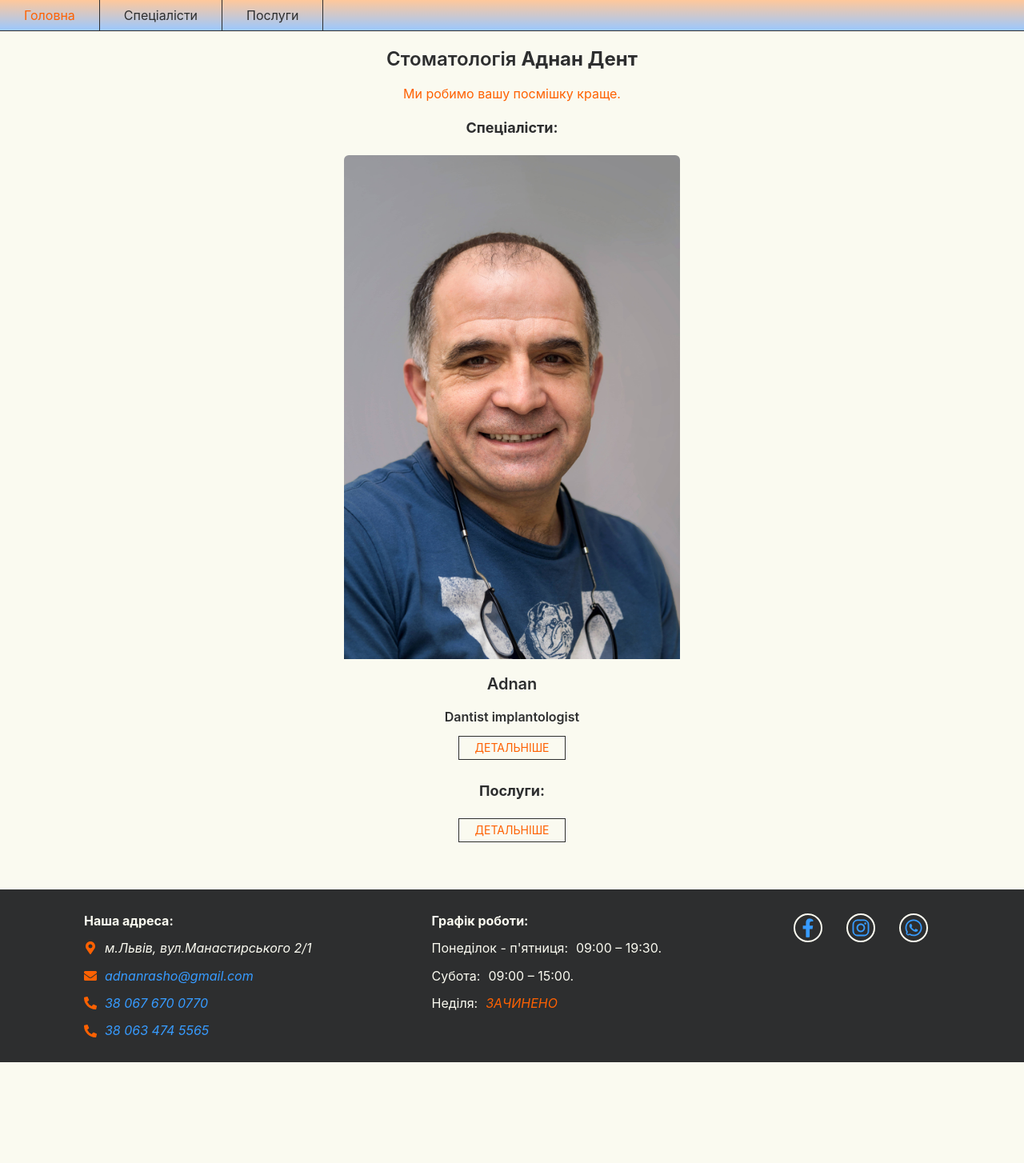
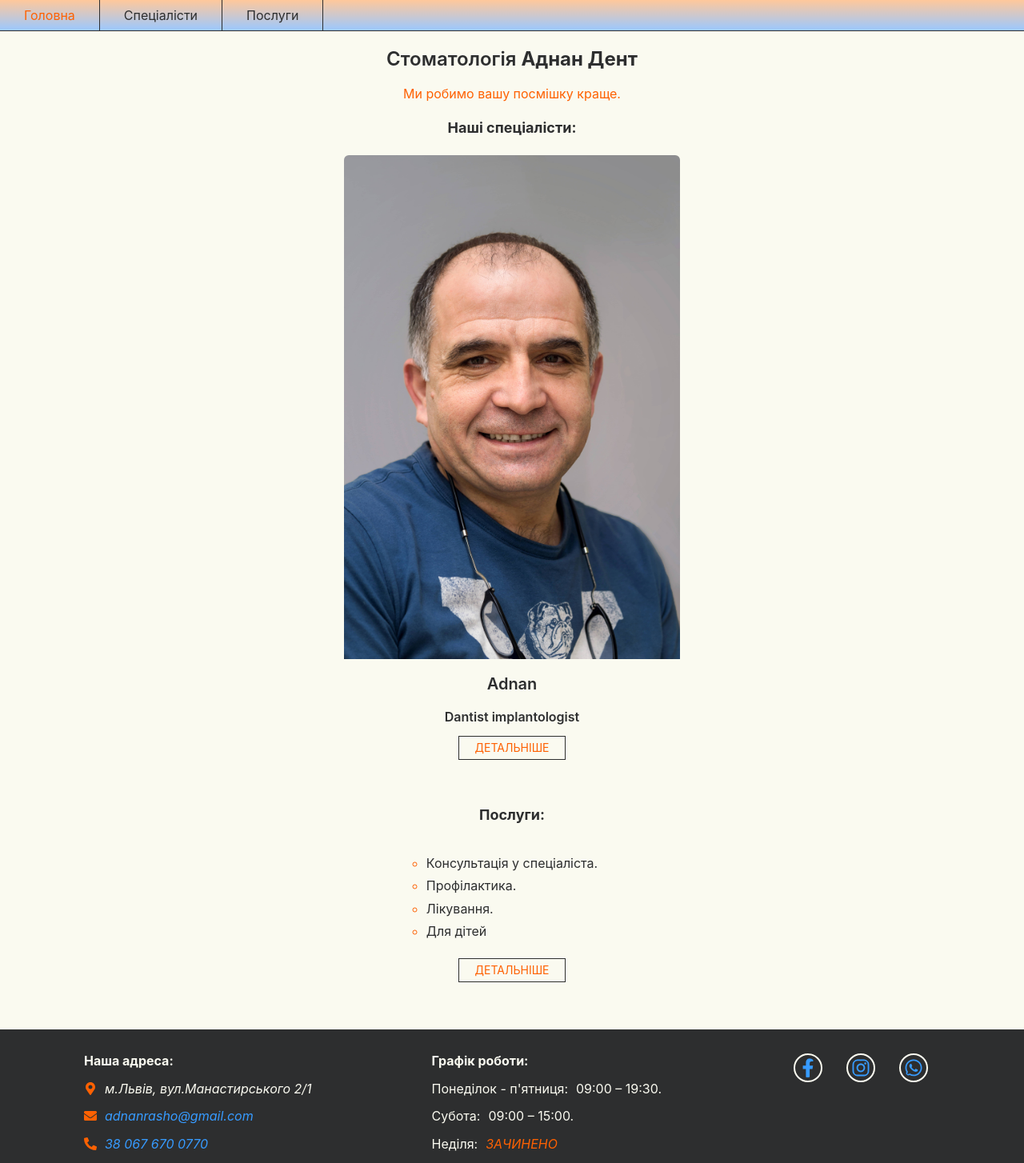
Before and after one commit to SerhiyStepanov/dent, a React (Create React App) app: page / in a window 1280 px wide. Shown: the top 1454 px of the page at 80% size. Before the commit the page ends 1328 px from the top, so only its background shows below. Built offline with nearby package versions, Linux system fonts and the light colour scheme.

Commit message:
add listService

```diff
--- /dev/null
+++ b/src/components/ListService/ListService.js
@@ -0,0 +1,16 @@
+import service from "./listService.json";
+import s from "./listService.module.css";
+
+export default function ListService() {
+  return (
+    <div className={s.wrapper}>
+      <ul className={s.list}>
+        {service.map((str, index) => (
+          <li key={index} className={s.listItem}>
+            <p className={s.text}>{str}</p>
+          </li>
+        ))}
+      </ul>
+    </div>
+  );
+}
--- /dev/null
+++ b/src/components/ListService/index.js
@@ -0,0 +1 @@
+export { default } from "./ListService";
--- /dev/null
+++ b/src/components/ListService/listService.json
@@ -0,0 +1 @@
+["Консультація у спеціаліста.", "Профілактика.", "Лікування.", "Для дітей"]
--- /dev/null
+++ b/src/components/ListService/listService.module.css
@@ -0,0 +1,23 @@
+.wrapper {
+  margin: 0;
+  padding: 0;
+  display: flex;
+  justify-content: center;
+}
+
+.list {
+  display: inline-flex;
+  flex-direction: column;
+  padding: 0;
+}
+
+.listItem {
+  list-style: circle;
+  color: var(--accent-color);
+}
+
+.text {
+  margin-top: 0;
+  margin-bottom: 10px;
+  color: var(--dark-color);
+}
--- a/src/views/HomeViews.js
+++ b/src/views/HomeViews.js
@@ -1,6 +1,7 @@
 import BoxView from "../components/BoxView";
 import LinkGoTo from "../components/LinkGoTo";
 import CardTeam from "../components/CardTeam";
+import ListService from "../components/ListService";
 
 export default function HomeViews({ children }) {
   return (
@@ -24,15 +25,17 @@ export default function HomeViews({ children }) {
         Ми робимо вашу посмішку краще.
       </p>
 
-      <div style={{ marginBottom: "30px" }}>
-        <h4 style={{ textAlign: "center", fontSize: "18px" }}>Спеціалісти:</h4>
+      <div style={{ marginBottom: "60px" }}>
+        <h4 style={{ textAlign: "center", fontSize: "18px" }}>
+          Наші спеціалісти:
+        </h4>
         <CardTeam />
         <LinkGoTo text={"Детальніше"} props={"/team"} />
       </div>
 
       <div>
         <h4 style={{ textAlign: "center", fontSize: "18px" }}>Послуги:</h4>
-
+        <ListService />
         <LinkGoTo text={"Детальніше"} props={"/service"} />
       </div>
     </BoxView>
```
